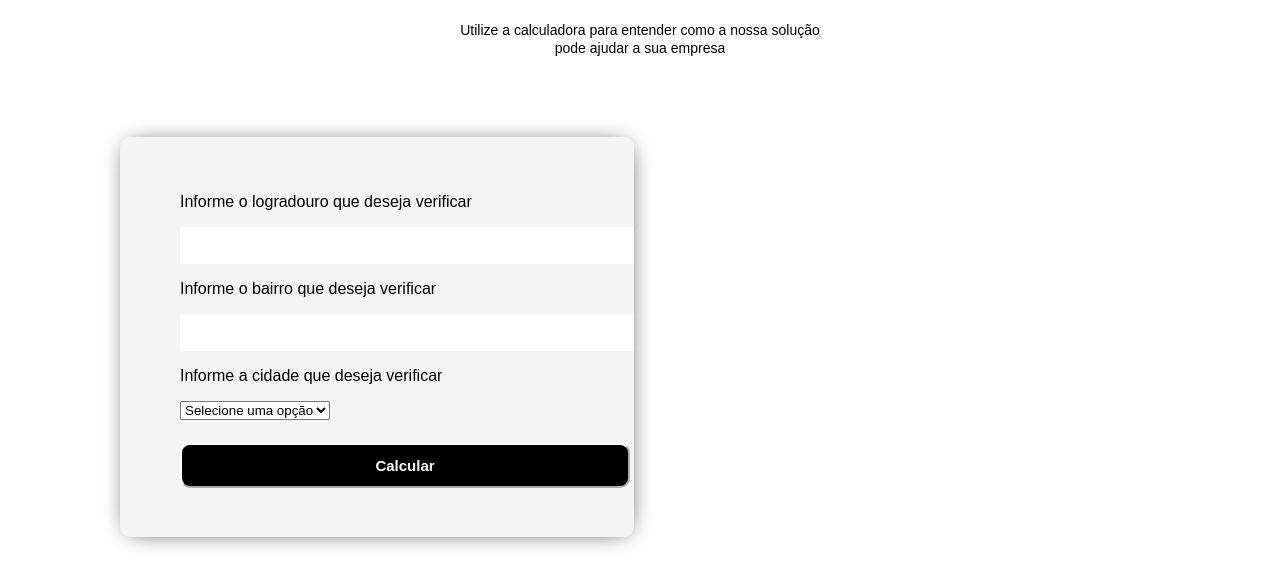
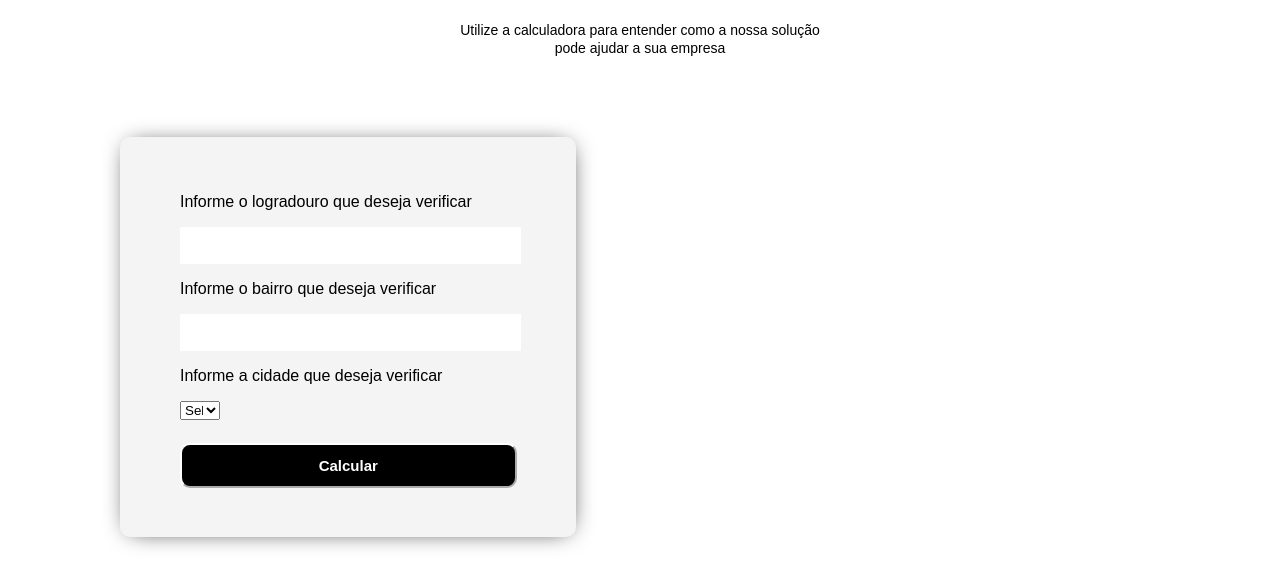
Before and after one commit to smg1708/Grupo_pi, a plain HTML site: page Algoritmos/public/simulador.html in a window 1280 px wide. Shown: the part 215-800 px from the top of the page. Drawn offline with nearby package versions, Linux system fonts and the light colour scheme.

Commit message:
update_css_simulador

```diff
--- a/Algoritmos/public/styles/style.css
+++ b/Algoritmos/public/styles/style.css
@@ -108,12 +108,13 @@ body {
 
 .interface {
     display: flex;
-    gap: 280px;
+    gap: 7%;
 }
 
 .grafico1 {
-    margin-top: 80px;
-    width: 40%;
+    margin-top: 10%;
+    margin-right: 10%;
+    width: 50%;
 }
 
 .dados {
@@ -127,7 +128,7 @@ body {
     border-color: white;
     height: 35px;
     border-width: 0px;
-    width: 450px;
+    width: 85%;
 }
 
 .dados button {
@@ -137,11 +138,11 @@ body {
     background-color: black;
     border-radius: 10px;
     border-color: white;
-    width: 450px;
+    width: 85%;
     height: 45px;
     margin-top: 5px;
 }
 
 .dados select {
-    width: 150px;
+    width: 10%;
 }
```
